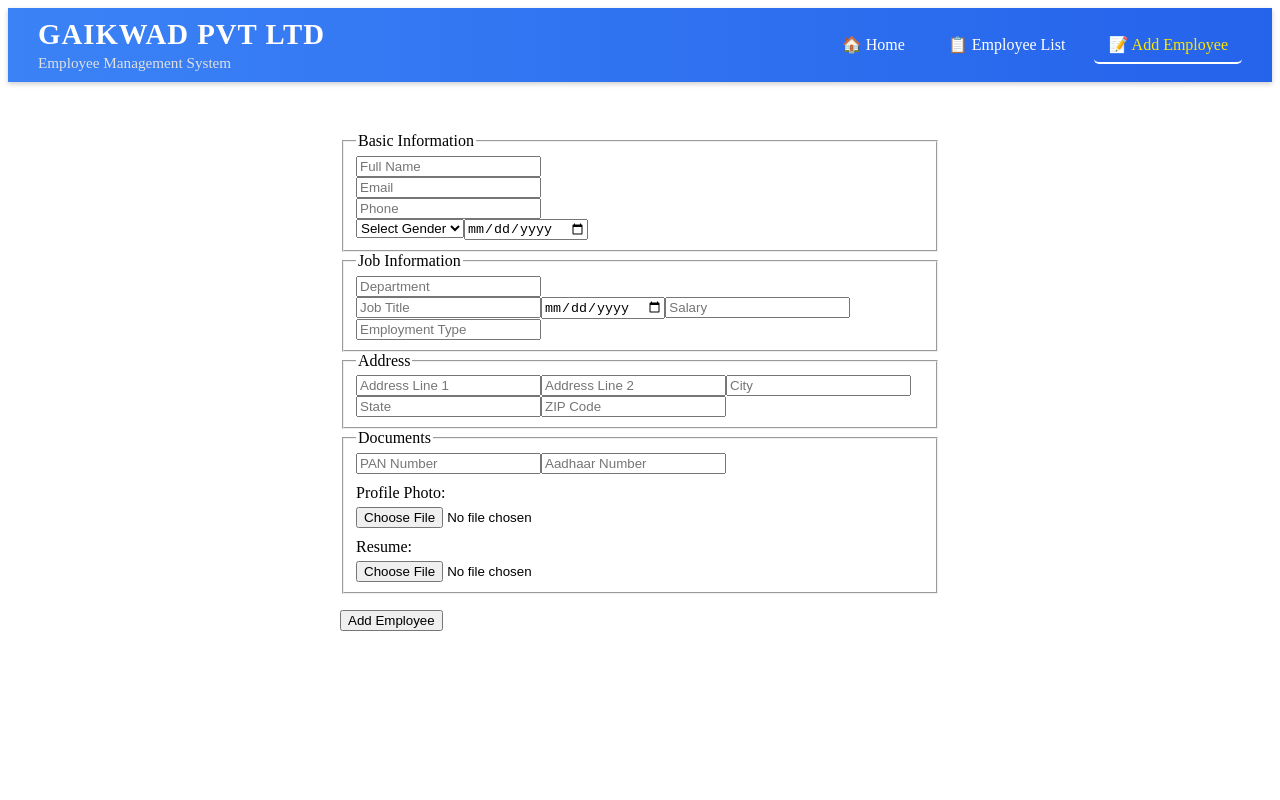
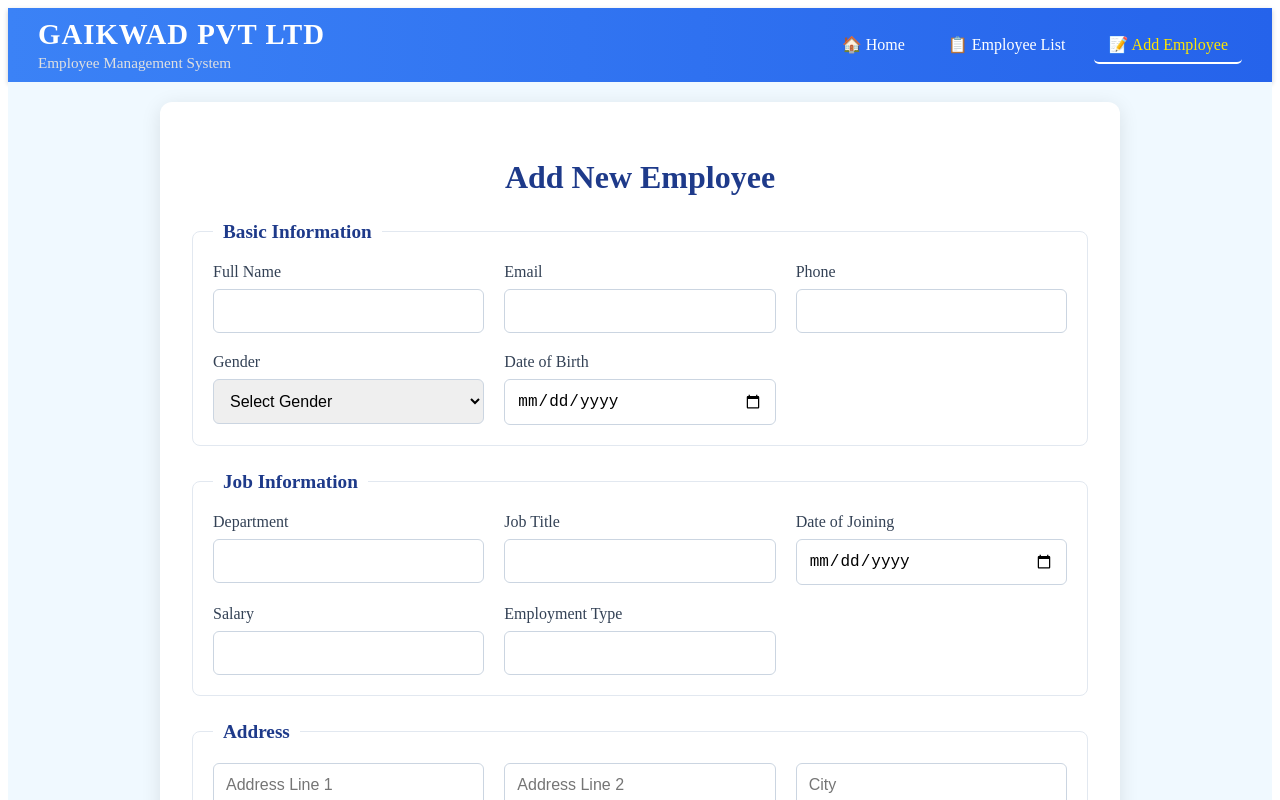
Before and after one commit to SachinGaikwad2204/employeeMgtSystem, a React (Create React App) app: page /add in a window 1280 px wide. Shown: the top 800 px of the page. Built offline with nearby package versions, Linux system fonts and the light colour scheme; no server answers.

Commit message:
refactor: Style and refactor employee form

```diff
--- a/src/EmployeeForm.js
+++ b/src/EmployeeForm.js
@@ -37,11 +37,17 @@
     if (id) {
       getEmployeeById(id).then((res) => {
         const emp = res.data;
-        setForm(prev => ({
+        setForm((prev) => ({
           ...prev,
           ...emp,
-          dateOfBirth: emp.dateOfBirth ? new Date(emp.dateOfBirth).toISOString().split('T')[0] : "",
-          dateOfJoining: emp.dateOfJoining ? new Date(emp.dateOfJoining).toISOString().split('T')[0] : "",
+          dateOfBirth:
+            emp.dateOfBirth
+              ? new Date(emp.dateOfBirth).toISOString().split("T")[0]
+              : "",
+          dateOfJoining:
+            emp.dateOfJoining
+              ? new Date(emp.dateOfJoining).toISOString().split("T")[0]
+              : "",
         }));
       });
     }
@@ -54,7 +60,6 @@
     } else {
       setForm({ ...form, [name]: value });
     }
-    // Clear error on change
     if (errors[name]) {
       setErrors({ ...errors, [name]: null });
     }
@@ -70,7 +75,6 @@
     }
     if (!form.phone) newErrors.phone = "Phone number is required.";
     if (!form.department) newErrors.department = "Department is required.";
-
     return newErrors;
   };
 
@@ -109,81 +113,183 @@
     }
   };
 
-  const errorStyle = { color: 'red', fontSize: '0.8rem', marginTop: '5px' };
+  // Styles
+  const containerStyle = {
+    padding: "20px",
+    background: "#f0f9ff",
+    minHeight: "100vh",
+  };
+  const formStyle = {
+    maxWidth: "900px",
+    margin: "0 auto",
+    padding: "30px",
+    background: "#ffffff",
+    borderRadius: "12px",
+    boxShadow: "0 4px 20px rgba(0, 0, 0, 0.1)",
+  };
+  const headingStyle = {
+    fontSize: "2rem",
+    color: "#1e3a8a",
+    fontWeight: "700",
+    marginBottom: "25px",
+    textAlign: "center",
+  };
+  const fieldsetStyle = {
+    border: "1px solid #e2e8f0",
+    borderRadius: "8px",
+    padding: "20px",
+    marginBottom: "25px",
+  };
+  const legendStyle = {
+    fontWeight: "600",
+    color: "#1e3a8a",
+    padding: "0 10px",
+    fontSize: "1.2rem",
+  };
+  const gridContainerStyle = {
+    display: "grid",
+    gridTemplateColumns: "repeat(auto-fit, minmax(250px, 1fr))",
+    gap: "20px",
+  };
+  const inputContainerStyle = {
+    display: "flex",
+    flexDirection: "column",
+  };
+  const labelStyle = {
+    marginBottom: "8px",
+    fontWeight: "500",
+    color: "#334155",
+  };
+  const inputStyle = {
+    padding: "12px",
+    borderRadius: "6px",
+    border: "1px solid #cbd5e1",
+    fontSize: "1rem",
+    width: "100%",
+    boxSizing: "border-box",
+    transition: "border-color 0.2s, box-shadow 0.2s",
+  };
+  const buttonStyle = {
+    padding: "14px 30px",
+    fontSize: "1.1rem",
+    fontWeight: "600",
+    color: "#fff",
+    background: "linear-gradient(to right, #3b82f6, #2563eb)",
+    border: "none",
+    borderRadius: "8px",
+    cursor: "pointer",
+    transition: "opacity 0.2s",
+    display: "block",
+    width: "100%",
+    marginTop: "1rem",
+  };
+  const errorStyle = { color: "#ef4444", fontSize: "0.875rem", marginTop: "6px" };
 
   return (
-    <form
-      onSubmit={handleSubmit}
-      encType="multipart/form-data"
-      style={{
-        maxWidth: "600px",
-        margin: "50px auto 0 auto",
-      }}
-    >
+    <div style={containerStyle}>
+      <form onSubmit={handleSubmit} encType="multipart/form-data" style={formStyle}>
+        <h2 style={headingStyle}>{id ? "Edit Employee" : "Add New Employee"}</h2>
         {errors.submit && <p style={errorStyle}>{errors.submit}</p>}
 
-      <fieldset>
-        <legend>Basic Information</legend>
-        <div>
-          <input type="text" name="fullName" value={form.fullName} onChange={handleChange} placeholder="Full Name" />
+        <fieldset style={fieldsetStyle}>
+          <legend style={legendStyle}>Basic Information</legend>
+          <div style={gridContainerStyle}>
+            <div style={inputContainerStyle}>
+              <label style={labelStyle} htmlFor="fullName">Full Name</label>
+              <input id="fullName" type="text" name="fullName" value={form.fullName} onChange={handleChange} style={inputStyle} />
               {errors.fullName && <p style={errorStyle}>{errors.fullName}</p>}
             </div>
-        <div>
-          <input type="email" name="email" value={form.email} onChange={handleChange} placeholder="Email" />
+            <div style={inputContainerStyle}>
+              <label style={labelStyle} htmlFor="email">Email</label>
+              <input id="email" type="email" name="email" value={form.email} onChange={handleChange} style={inputStyle} />
               {errors.email && <p style={errorStyle}>{errors.email}</p>}
             </div>
-        <div>
-          <input type="text" name="phone" value={form.phone} onChange={handleChange} placeholder="Phone" />
+            <div style={inputContainerStyle}>
+              <label style={labelStyle} htmlFor="phone">Phone</label>
+              <input id="phone" type="text" name="phone" value={form.phone} onChange={handleChange} style={inputStyle} />
               {errors.phone && <p style={errorStyle}>{errors.phone}</p>}
             </div>
-        <select name="gender" value={form.gender} onChange={handleChange}>
+            <div style={inputContainerStyle}>
+              <label style={labelStyle} htmlFor="gender">Gender</label>
+              <select id="gender" name="gender" value={form.gender} onChange={handleChange} style={inputStyle}>
                 <option value="">Select Gender</option>
                 <option value="Male">Male</option>
                 <option value="Female">Female</option>
                 <option value="Other">Other</option>
               </select>
-        <input type="date" name="dateOfBirth" value={form.dateOfBirth} onChange={handleChange} />
-      </fieldset>
-
-      <fieldset>
-        <legend>Job Information</legend>
-        <div>
-          <input type="text" name="department" value={form.department} onChange={handleChange} placeholder="Department" />
-          {errors.department && <p style={errorStyle}>{errors.department}</p>}
             </div>
-        <input type="text" name="jobTitle" value={form.jobTitle} onChange={handleChange} placeholder="Job Title" />
-        <input type="date" name="dateOfJoining" value={form.dateOfJoining} onChange={handleChange} />
-        <input type="number" name="salary" value={form.salary} onChange={handleChange} placeholder="Salary" />
-        <input type="text" name="employmentType" value={form.employmentType} onChange={handleChange} placeholder="Employment Type" />
-      </fieldset>
-
-      <fieldset>
-        <legend>Address</legend>
-        <input type="text" name="addressLine1" value={form.addressLine1} onChange={handleChange} placeholder="Address Line 1" />
-        <input type="text" name="addressLine2" value={form.addressLine2} onChange={handleChange} placeholder="Address Line 2" />
-        <input type="text" name="city" value={form.city} onChange={handleChange} placeholder="City" />
-        <input type="text" name="state" value={form.state} onChange={handleChange} placeholder="State" />
-        <input type="text" name="zipCode" value={form.zipCode} onChange={handleChange} placeholder="ZIP Code" />
-      </fieldset>
-
-     <fieldset>
-        <legend>Documents</legend>
-        <input type="text" name="panNumber" value={form.panNumber} onChange={handleChange} placeholder="PAN Number" />
-        <input type="text" name="aadhaarNumber" value={form.aadhaarNumber} onChange={handleChange} placeholder="Aadhaar Number" />
-        <div style={{ marginTop: "10px", marginBottom: "10px" }}>
-          <label htmlFor="profilePhoto" style={{ display: "block", marginBottom: "5px" }}>Profile Photo:</label>
-          <input type="file" name="profilePhoto" onChange={handleChange} />
+            <div style={inputContainerStyle}>
+              <label style={labelStyle} htmlFor="dateOfBirth">Date of Birth</label>
+              <input id="dateOfBirth" type="date" name="dateOfBirth" value={form.dateOfBirth} onChange={handleChange} style={inputStyle} />
             </div>
-        <div style={{ marginTop: "10px" }}>
-          <label htmlFor="resume" style={{ display: "block", marginBottom: "5px" }}>Resume:</label>
-          <input type="file" name="resume" onChange={handleChange} />
           </div>
         </fieldset>
 
-      <button type="submit" style={{ marginTop: "1rem" }}>
+        <fieldset style={fieldsetStyle}>
+          <legend style={legendStyle}>Job Information</legend>
+          <div style={gridContainerStyle}>
+            <div style={inputContainerStyle}>
+              <label style={labelStyle} htmlFor="department">Department</label>
+              <input id="department" type="text" name="department" value={form.department} onChange={handleChange} style={inputStyle} />
+              {errors.department && <p style={errorStyle}>{errors.department}</p>}
+            </div>
+            <div style={inputContainerStyle}>
+              <label style={labelStyle} htmlFor="jobTitle">Job Title</label>
+              <input id="jobTitle" type="text" name="jobTitle" value={form.jobTitle} onChange={handleChange} style={inputStyle} />
+            </div>
+            <div style={inputContainerStyle}>
+              <label style={labelStyle} htmlFor="dateOfJoining">Date of Joining</label>
+              <input id="dateOfJoining" type="date" name="dateOfJoining" value={form.dateOfJoining} onChange={handleChange} style={inputStyle} />
+            </div>
+            <div style={inputContainerStyle}>
+              <label style={labelStyle} htmlFor="salary">Salary</label>
+              <input id="salary" type="number" name="salary" value={form.salary} onChange={handleChange} style={inputStyle} />
+            </div>
+            <div style={inputContainerStyle}>
+              <label style={labelStyle} htmlFor="employmentType">Employment Type</label>
+              <input id="employmentType" type="text" name="employmentType" value={form.employmentType} onChange={handleChange} style={inputStyle} />
+            </div>
+          </div>
+        </fieldset>
+
+        <fieldset style={fieldsetStyle}>
+          <legend style={legendStyle}>Address</legend>
+          <div style={gridContainerStyle}>
+            <input type="text" name="addressLine1" value={form.addressLine1} onChange={handleChange} placeholder="Address Line 1" style={inputStyle} />
+            <input type="text" name="addressLine2" value={form.addressLine2} onChange={handleChange} placeholder="Address Line 2" style={inputStyle} />
+            <input type="text" name="city" value={form.city} onChange={handleChange} placeholder="City" style={inputStyle} />
+            <input type="text" name="state" value={form.state} onChange={handleChange} placeholder="State" style={inputStyle} />
+            <input type="text" name="zipCode" value={form.zipCode} onChange={handleChange} placeholder="ZIP Code" style={inputStyle} />
+          </div>
+        </fieldset>
+
+        <fieldset style={fieldsetStyle}>
+          <legend style={legendStyle}>Documents</legend>
+          <div style={gridContainerStyle}>
+            <div style={inputContainerStyle}>
+              <label style={labelStyle} htmlFor="panNumber">PAN Number</label>
+              <input id="panNumber" type="text" name="panNumber" value={form.panNumber} onChange={handleChange} style={inputStyle} />
+            </div>
+            <div style={inputContainerStyle}>
+              <label style={labelStyle} htmlFor="aadhaarNumber">Aadhaar Number</label>
+              <input id="aadhaarNumber" type="text" name="aadhaarNumber" value={form.aadhaarNumber} onChange={handleChange} style={inputStyle} />
+            </div>
+            <div style={inputContainerStyle}>
+              <label style={labelStyle} htmlFor="profilePhoto">Profile Photo</label>
+              <input id="profilePhoto" type="file" name="profilePhoto" onChange={handleChange} style={inputStyle} />
+            </div>
+            <div style={inputContainerStyle}>
+              <label style={labelStyle} htmlFor="resume">Resume</label>
+              <input id="resume" type="file" name="resume" onChange={handleChange} style={inputStyle} />
+            </div>
+          </div>
+        </fieldset>
+
+        <button type="submit" style={buttonStyle} onMouseOver={e => e.target.style.opacity = '0.9'} onMouseOut={e => e.target.style.opacity = '1'}>
           {id ? "Update" : "Add"} Employee
         </button>
       </form>
+    </div>
   );
 };
 
```
Lines whose indentation alone changed are shown as unchanged.
